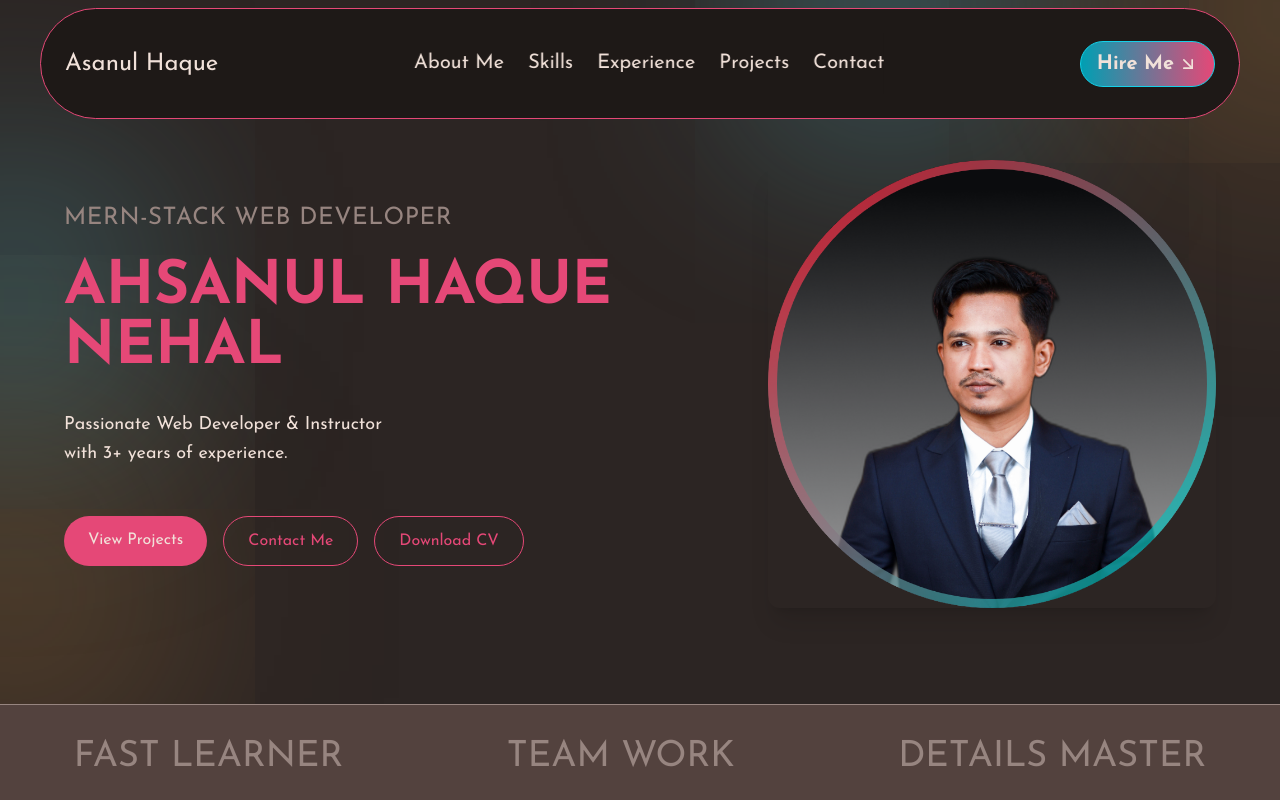
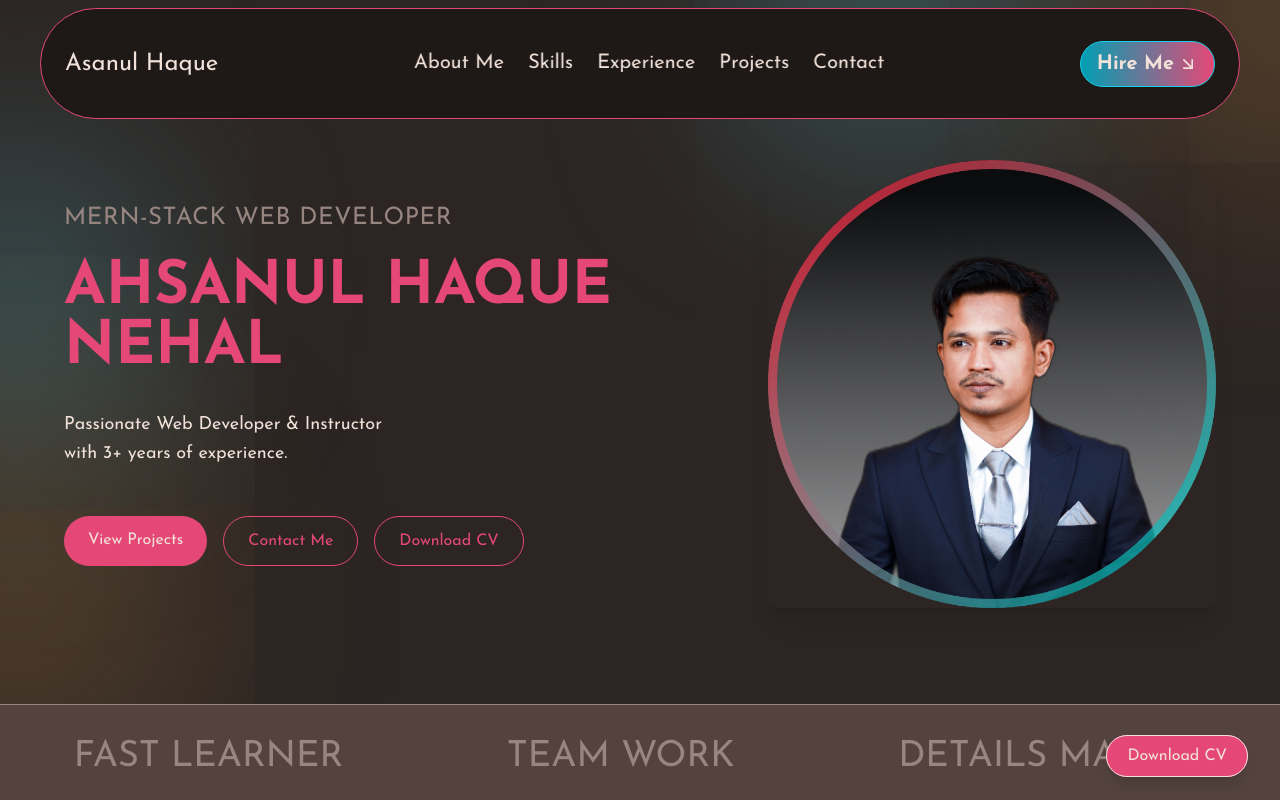
Before and after one commit to nehal7472/personal-portfolio-nehal, a React (Vite) app: page / in a window 1280 px wide. Shown: the top 800 px of the page. Built offline with nearby package versions, Linux system fonts and the light colour scheme.

Commit message:
modal added

```diff
--- a/src/App.jsx
+++ b/src/App.jsx
@@ -4,6 +4,7 @@ import ExperienceMain from "./components/experienceSection/ExperienceMain";
 import FooterMain from "./components/footer/FooterMain";
 import HeroGradient from "./components/heroSection/HeroGradient";
 import HeroMain from "./components/heroSection/HeroMain";
+import Modal from "./components/modal/Modal";
 import NavbarMain from "./components/navbar/NavbarMain";
 import ProjectsMain from "./components/projectsSection/ProjectsMain";
 import SkillsMain from "./components/skillsSection/SkillsMain";
@@ -14,6 +15,7 @@ function App() {
   return (
     <main className="font-body text-white relative overflow-hidden">
       <NavbarMain />
+      <Modal />
       <HeroMain />
       <HeroGradient />
       <SubHeroMain />
--- /dev/null
+++ b/src/components/modal/Modal.jsx
@@ -0,0 +1,22 @@
+import Resume from "../../assets/resume.pdf";
+
+function Modal() {
+  return (
+    <div className="fixed bottom-8 right-8 z-50">
+      <div className="group relative">
+        <a
+          href={Resume}
+          download="Ahsanul_Haque_Resume.pdf"
+          className="px-5 py-3 bg-[#E54877] dark:bg-gray-800 border border-orange-500 text-orange-500 rounded-full shadow-lg hover:bg-orange-500 hover:text-white transition-all duration-300"
+        >
+          Download CV
+        </a>
+        <div className="absolute bottom-full mb-2 left-1/2 transform -translate-x-1/2 scale-0 group-hover:scale-100 opacity-0 group-hover:opacity-100 transition-all duration-300 bg-gray-800 text-white text-sm rounded px-3 py-1 whitespace-nowrap">
+          Ahsanul Haque's Resume
+        </div>
+      </div>
+    </div>
+  );
+}
+
+export default Modal;
```
